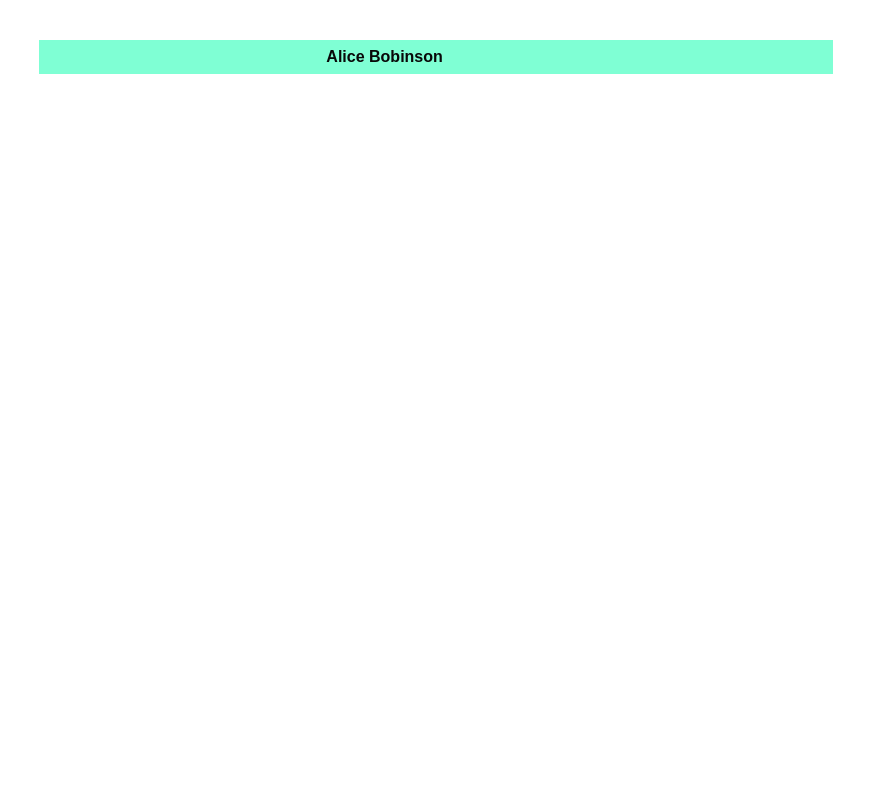
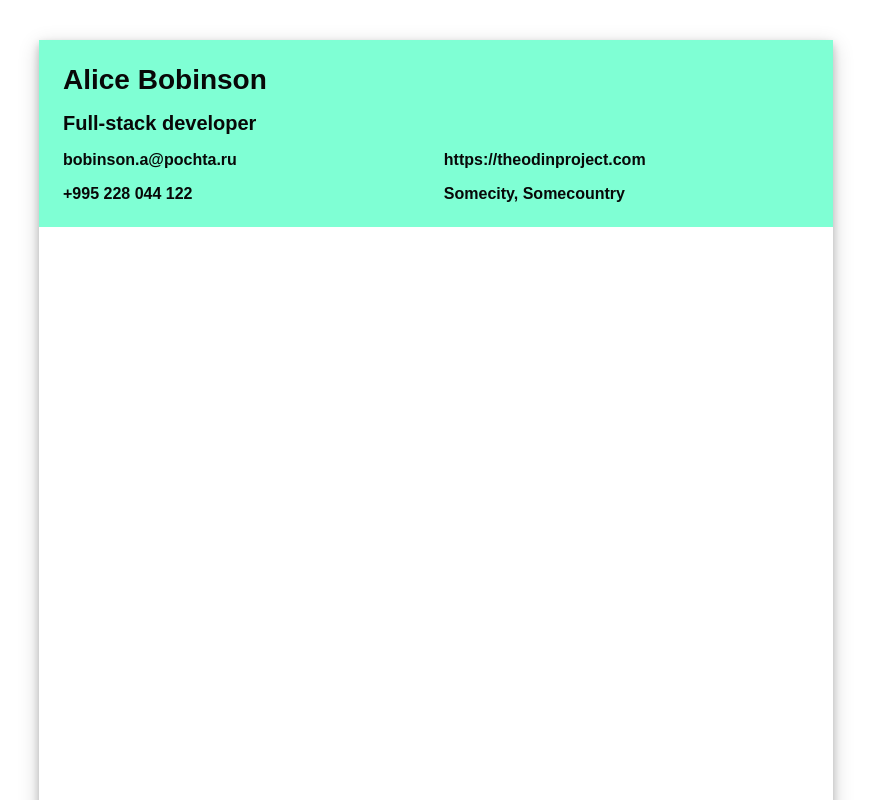
Before and after one commit to utkabulka/cv-application, a React (Vite) app: page / in a window 1280 px wide. Shown: the top 800 px of the page, without its empty margins (17-888 px from the left). Built offline with nearby package versions, Linux system fonts and the light colour scheme; the HTML template or start-up script is replaced by a standard one.

Commit message:
personal info layout

```diff
--- a/src/App.jsx
+++ b/src/App.jsx
@@ -7,9 +7,11 @@ import './styles/App.css'
 function App() {
   const [personalInformation, setPersonalInformation] = useState({
     fullName: 'Alice Bobinson',
+    role: 'Full-stack developer',
     email: 'bobinson.a@pochta.ru',
     phoneNumber: '+995 228 044 122',
-    address: 'Some city, Country',
+    website: 'https://theodinproject.com',
+    location: 'Somecity, Somecountry',
   })
 
   function handlePersonalInformationChange(e) {
@@ -23,13 +25,53 @@ function App() {
     <>
       <div className='app-root'>
         <div className='cv'>
-          <div className='general-info'>
+          <div className='personal'>
+            <div className='name-role-block'>
               <InputField
                 label='Full name'
                 name='fullName'
+                fontSize={28}
                 value={personalInformation.fullName}
                 onChange={handlePersonalInformationChange}
               />
+              <InputField
+                label='Role'
+                name='role'
+                fontSize={20}
+                value={personalInformation.role}
+                onChange={handlePersonalInformationChange}
+              />
+            </div>
+            <div className='other-personal-info'>
+              <div className='contacts-block'>
+                <InputField
+                  label='E-mail'
+                  name='email'
+                  value={personalInformation.email}
+                  onChange={handlePersonalInformationChange}
+                />
+                <InputField
+                  label='Phone number'
+                  name='phoneNumber'
+                  value={personalInformation.phoneNumber}
+                  onChange={handlePersonalInformationChange}
+                />
+              </div>
+              <div className='website-location-block'>
+                <InputField
+                  label='Website'
+                  name='website'
+                  value={personalInformation.website}
+                  onChange={handlePersonalInformationChange}
+                />
+                <InputField
+                  label='Location'
+                  name='location'
+                  value={personalInformation.location}
+                  onChange={handlePersonalInformationChange}
+                />
+              </div>
+            </div>
           </div>
         </div>
       </div>
--- a/src/components/InputField.jsx
+++ b/src/components/InputField.jsx
@@ -4,14 +4,19 @@ function InputField({
   label = 'Input field label',
   name = '',
   value = '',
+  fontSize = 16,
   onChange = () => {},
 }) {
+  const fieldStyle = {
+    fontSize: fontSize + 'px',
+  }
   return (
     <input
       className='input-field-text'
       placeholder={label}
       name={name}
       value={value}
+      style={fontSize === 16 ? null : fieldStyle}
       onChange={onChange}
     ></input>
   )
--- a/src/styles/App.css
+++ b/src/styles/App.css
@@ -1,4 +1,3 @@
-
 #root {
   margin: 0 auto;
   padding: 2rem;
@@ -12,11 +11,26 @@
 
 .cv {
   background-color: white;
-    min-width: 21cm;
+  min-width: 21cm;
   min-height: 29.7cm;
   margin-left: 16px;
+  box-shadow: 0 4px 8px 0 rgba(0, 0, 0, 0.2), 0 6px 20px 0 rgba(0, 0, 0, 0.19);
 }
 
-.general-info {
+.personal {
   background-color: aquamarine;
+  padding: 16px;
 }
+
+.other-personal-info {
+  display: flex;
+  flex-direction: row;
+}
+
+.name-role-block,
+.contacts-block,
+.website-location-block {
+  display: flex;
+  flex-direction: column;
+  flex: auto;
+}
```
Also changed, not shown: src/styles/InputField.css (line endings or trailing spaces). Lines whose indentation alone changed are shown as unchanged.
